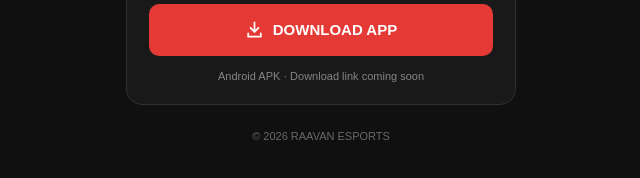
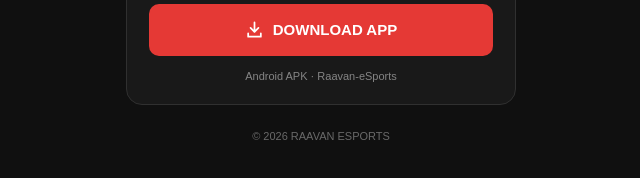
Before and after one commit to theraavanff-app/Raavan-eSports-download, a plain HTML site: page raavan-esports-simple-download-1.html in a window 1280 px wide. Shown: the part 466-644 px from the top of the page, 319-959 px from the left. Drawn offline with Linux system fonts and the light colour scheme.

Commit message:
Update raavan-esports-simple-download-1.html

```diff
--- a/raavan-esports-simple-download-1.html
+++ b/raavan-esports-simple-download-1.html
@@ -37,7 +37,7 @@ footer{font-size:11px;color:#696969;margin-top:25px}
       <svg viewBox="0 0 24 24" fill="none" stroke="currentColor" stroke-width="2.2" stroke-linecap="round" stroke-linejoin="round"><path d="M12 3v12m-5-5 5 5 5-5M4 17v4h16v-4"/></svg>
       DOWNLOAD APP
     </a>
-    <p class="note">Android APK · Download link coming soon</p>
+    <p class="note">Android APK · Raavan-eSports</p>
   </section>
   <footer>© <span id="year"></span> RAAVAN ESPORTS</footer>
 </main>
```
